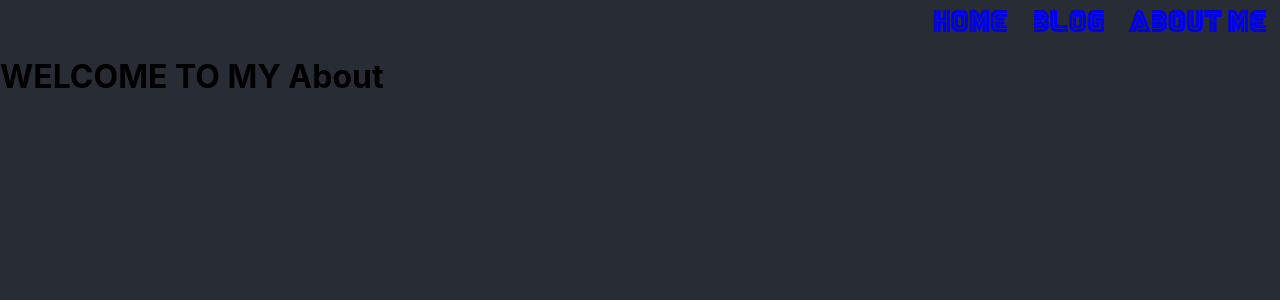
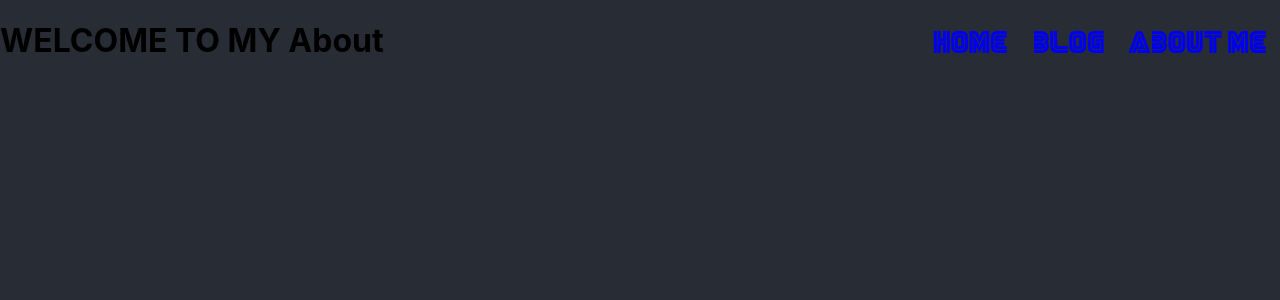
Before and after one commit to rcarterjr/russjr, a React (Create React App) app: page /aboutme in a window 1280 px wide. Shown: the top 300 px of the page. Built offline with nearby package versions, Linux system fonts and the light colour scheme.

Commit message:
nav and main on same page

```diff
--- a/src/App.css
+++ b/src/App.css
@@ -8,12 +8,14 @@
   font-size: calc(10px + 5vmin);
   color: red;
   font-family: MrRobot;
+  top: 0px;
+  width: 100%;
+  height: 100%;
 }
 
-.App {
-  background-color: #282c34;
-  font-family: MrRobot;
-  font-size: calc(10px + 2vmin);
+.App{
+  width: 100%;
+  height: 100%;
 }
 
 .socials {
@@ -47,6 +49,7 @@ body {
   display: flow-root;
   color: black;
   margin-top: 10px;
+  position: absolute;
 }
 
 .navitem {
--- a/src/App.js
+++ b/src/App.js
@@ -10,7 +10,7 @@ import ErrorPage from './components/notfound';
 function App() {
   return (
     <Router>
-      <div>
+      <div className="App">
         <Navbar />
         <Switch>
           <Route exact path="/"> <Home/> </Route>
--- a/src/components/home.js
+++ b/src/components/home.js
@@ -5,12 +5,10 @@ import Socials from './socials'
 
 function Home() {
     return (
-      <div className="App">
         <div className="main">
           <Hello />
           <Socials />
         </div>
-      </div>
     )
   }
 
--- a/src/components/navbar.js
+++ b/src/components/navbar.js
@@ -1,4 +1,4 @@
-import React, { useState } from 'react'
+import React from 'react'
 import '../App.css'
 import NavItem from './navitem'
 
@@ -10,6 +10,7 @@ import NavItem from './navitem'
 // keep navbar at top on each page
 
 function Nav() {
+
   return (
     <div className="navbar">
         < NavItem item="About me" link="/aboutme" />
```
